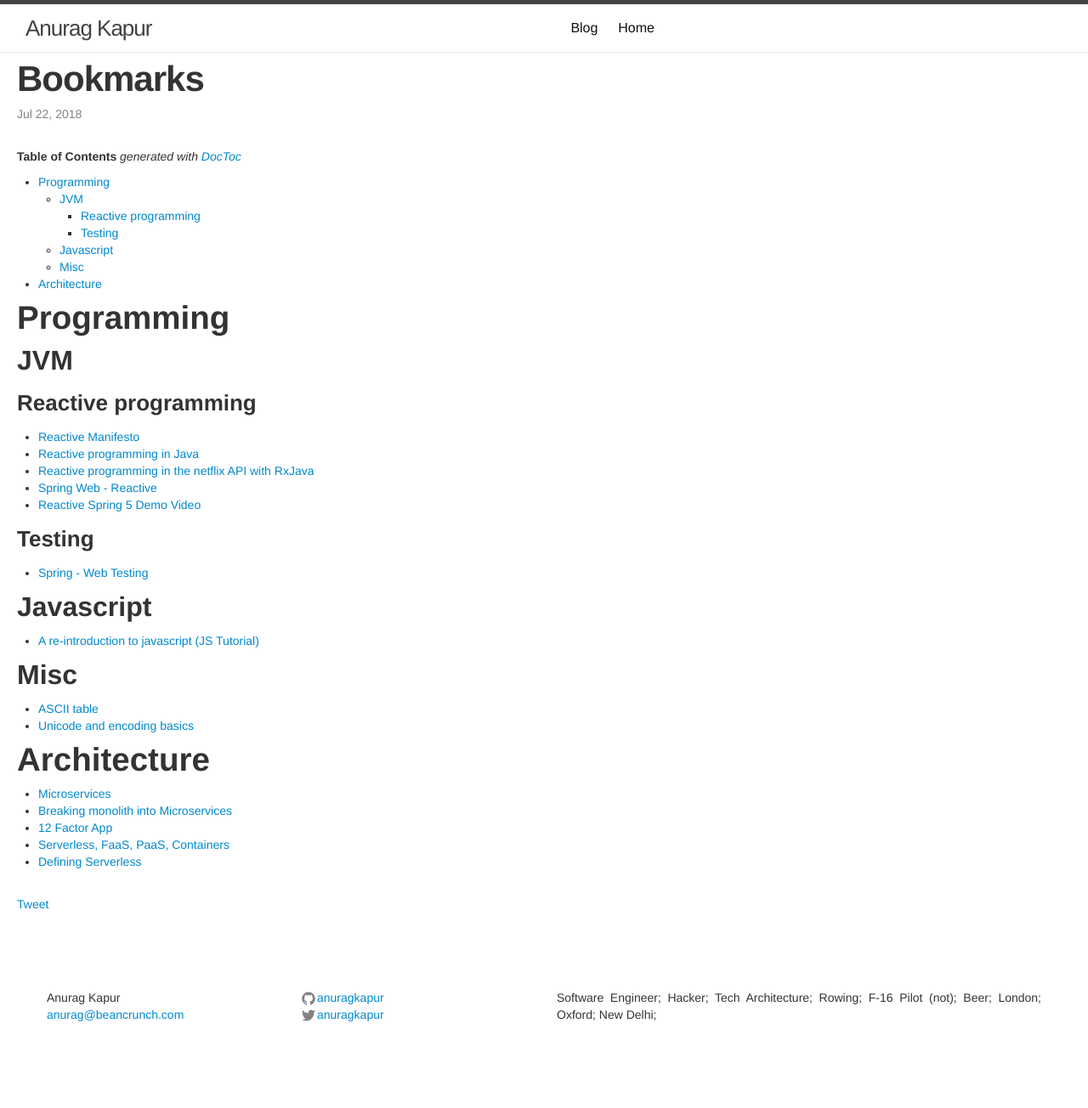
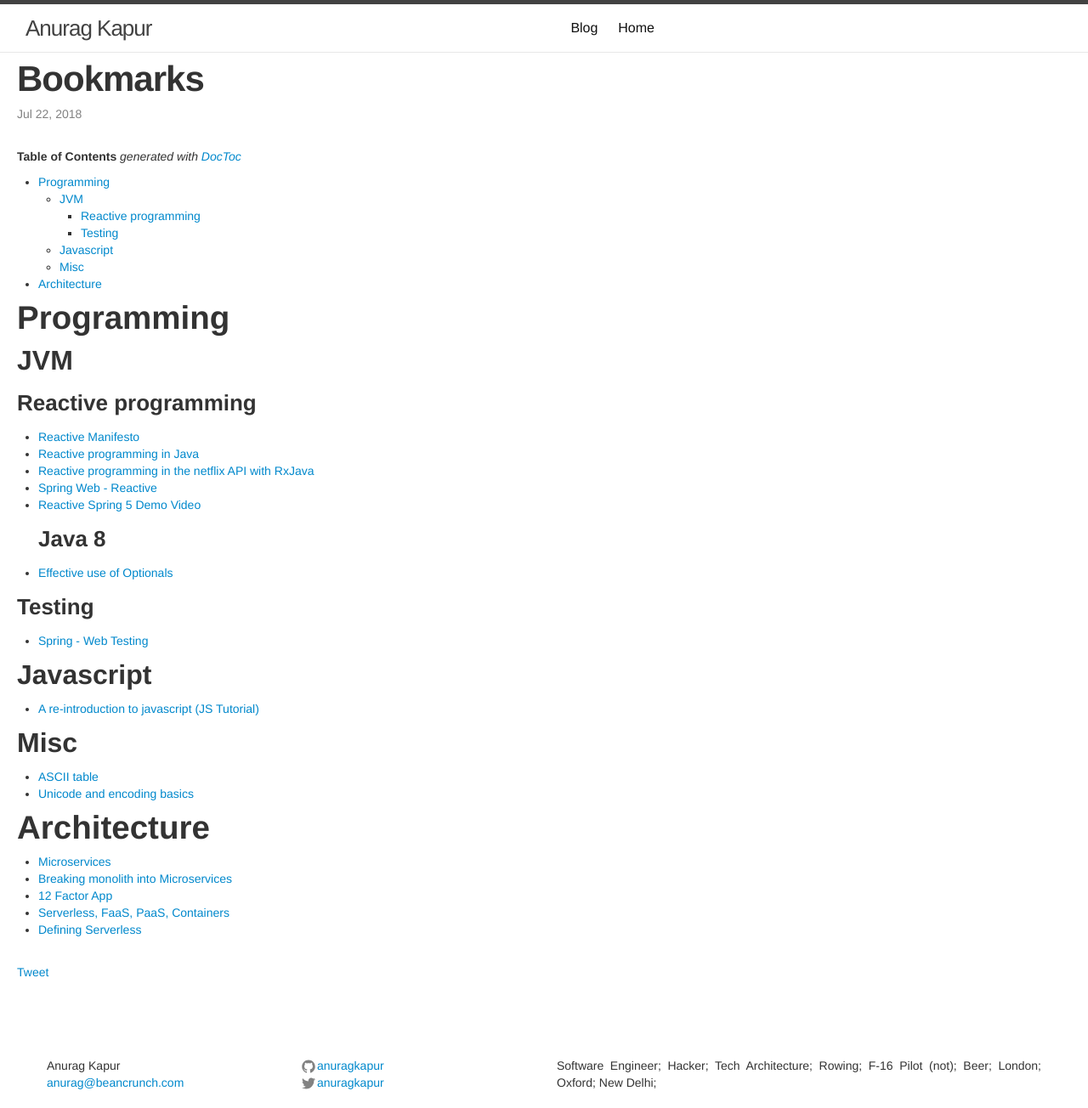
Before and after one commit to anuragkapur/anuragkapur.github.io, a Jekyll site: the page built from blog/engineering/_posts/2018-07-22-bookmarks.md, in a window 1280 px wide. Shown: the whole page at 85% size. Built offline with Jekyll 4.4.1, drawn with Linux system fonts in a browser that asks for light colours; comment, search, counter and statistics services are not loaded; before the commit the page ends 1224 px from its top, so only the background shows below that.

Commit message:
Add link for Java 8 Optionals

```diff
--- a/blog/engineering/_posts/2018-07-22-bookmarks.md
+++ b/blog/engineering/_posts/2018-07-22-bookmarks.md
@@ -29,6 +29,8 @@ permalink: /blog/bookmarks
 * [Reactive programming in the netflix API with RxJava](https://medium.com/netflix-techblog/reactive-programming-in-the-netflix-api-with-rxjava-7811c3a1496a)
 * [Spring Web - Reactive](https://docs.spring.io/spring/docs/5.0.9.RELEASE/spring-framework-reference/web-reactive.html)
 * [Reactive Spring 5 Demo Video](https://www.infoq.com/presentations/reactive-spring-5)
+### Java 8
+* [Effective use of Optionals](https://www.oracle.com/technetwork/articles/java/java8-optional-2175753.html)
 
 ### Testing
 * [Spring - Web Testing](https://spring.io/guides/gs/testing-web/)
```
